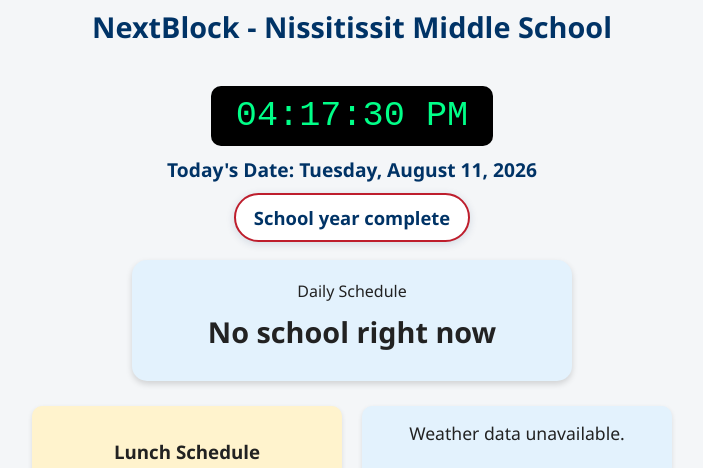
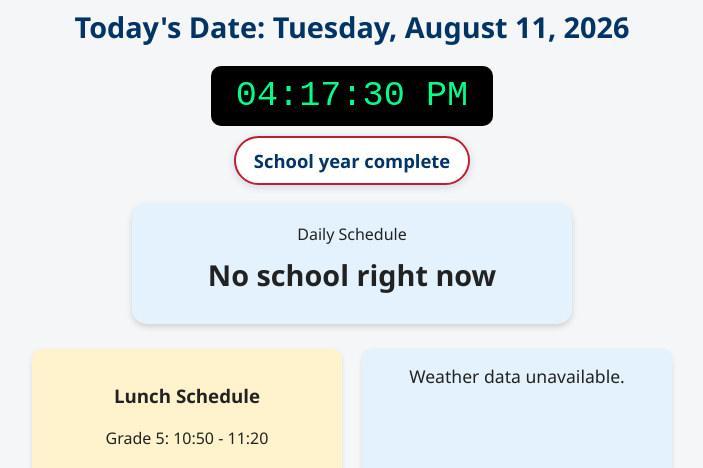
Before and after one commit to evanworth/nms, a website: page index.html in a window 1280 px wide. Shown: the part 253-721 px from the top of the page, without its empty margins (288-991 px from the left). Drawn offline with Linux system fonts and the light colour scheme; no server answers.

Commit message:
Move date into page heading

```diff
--- a/index.html
+++ b/index.html
@@ -4,16 +4,15 @@
 <head>
   <meta charset="UTF-8" />
   <meta name="viewport" content="width=device-width, initial-scale=1.0" />
-  <title>NextBlock v3.6</title>
+  <title>NextBlock v3.7</title>
   <link rel="manifest" href="manifest.json" />
   <meta name="theme-color" content="#003366" />
   <link rel="stylesheet" href="styles.css" />
 </head>
 <body>
   <img src="nms-logo.png" alt="Nissitissit Middle School Patriots logo" class="logo" />
-  <h1>NextBlock - Nissitissit Middle School</h1>
+  <h1 class="today-date" id="todayDate"></h1>
   <div class="clock" id="clock"></div>
-  <div class="today-date" id="todayDate"></div>
   <div class="school-countdown" id="schoolCountdown"></div>
 
   <div class="period-box" id="periodBox">
--- a/package.json
+++ b/package.json
@@ -1,6 +1,6 @@
 {
   "name": "nms-nextblock",
-  "version": "3.6.0",
+  "version": "3.7.0",
   "private": true,
   "description": "NextBlock schedule and weather app for Nissitissit Middle School",
   "main": "server.js",
--- a/service-worker.js
+++ b/service-worker.js
@@ -1,4 +1,4 @@
-const CACHE_NAME = "nextblock-v7";
+const CACHE_NAME = "nextblock-v8";
 const PRECACHE_URLS = [
   "./",
   "./index.html",
--- a/styles.css
+++ b/styles.css
@@ -5,12 +5,6 @@
   background: #f4f6f8;
   color: #222;
   margin: 0;
-}
-
-h1 {
-  color: #003366;
-  margin-top: 10px;
-  font-size: 1.8em;
 }
 
 .logo {
@@ -32,9 +26,9 @@
 }
 
 .today-date {
-  margin: 0 auto 10px;
+  margin: 10px auto 0;
   color: #003366;
-  font-size: 1.2em;
+  font-size: 1.8em;
   font-weight: 700;
 }
 
```
Also changed, not shown: 1 other file.
